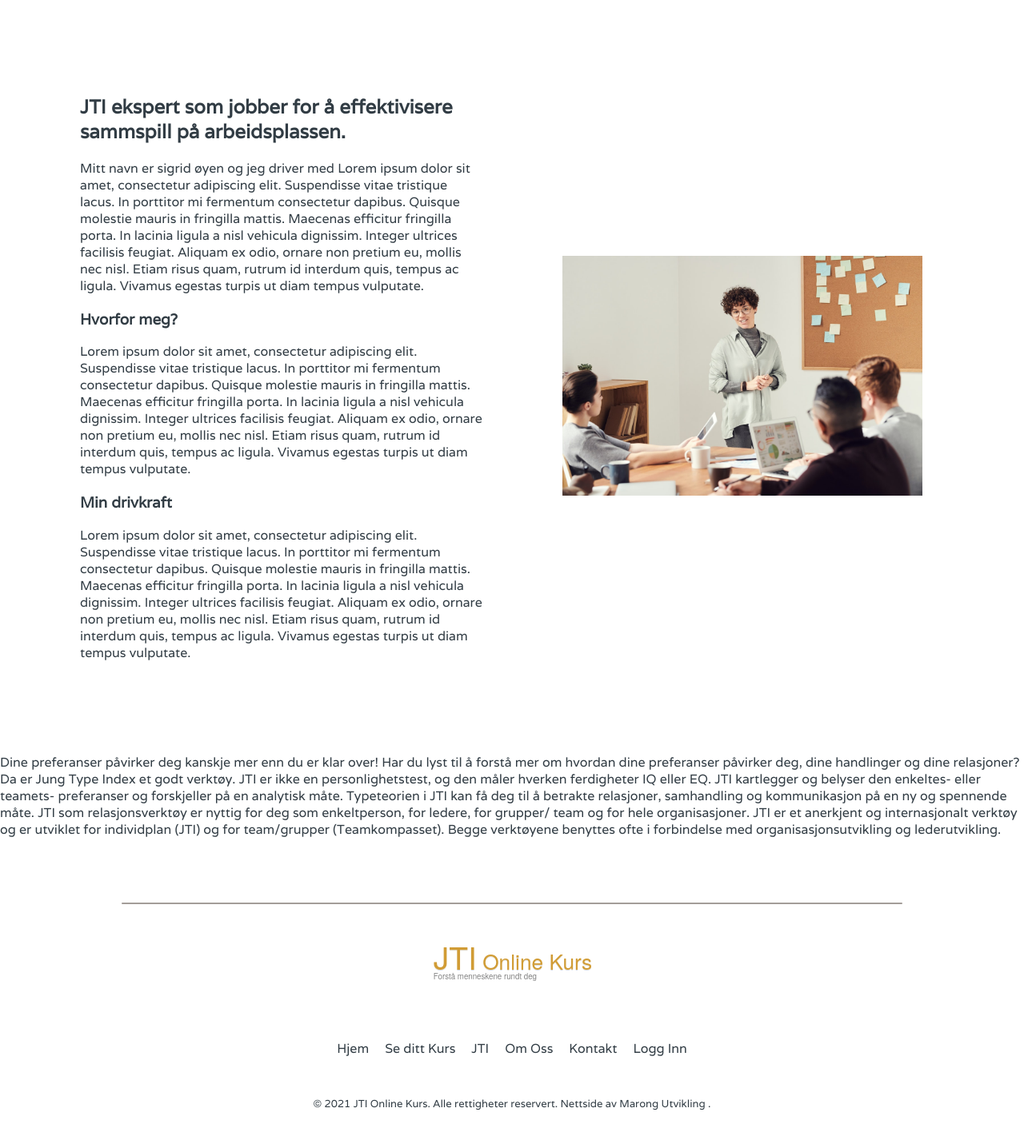
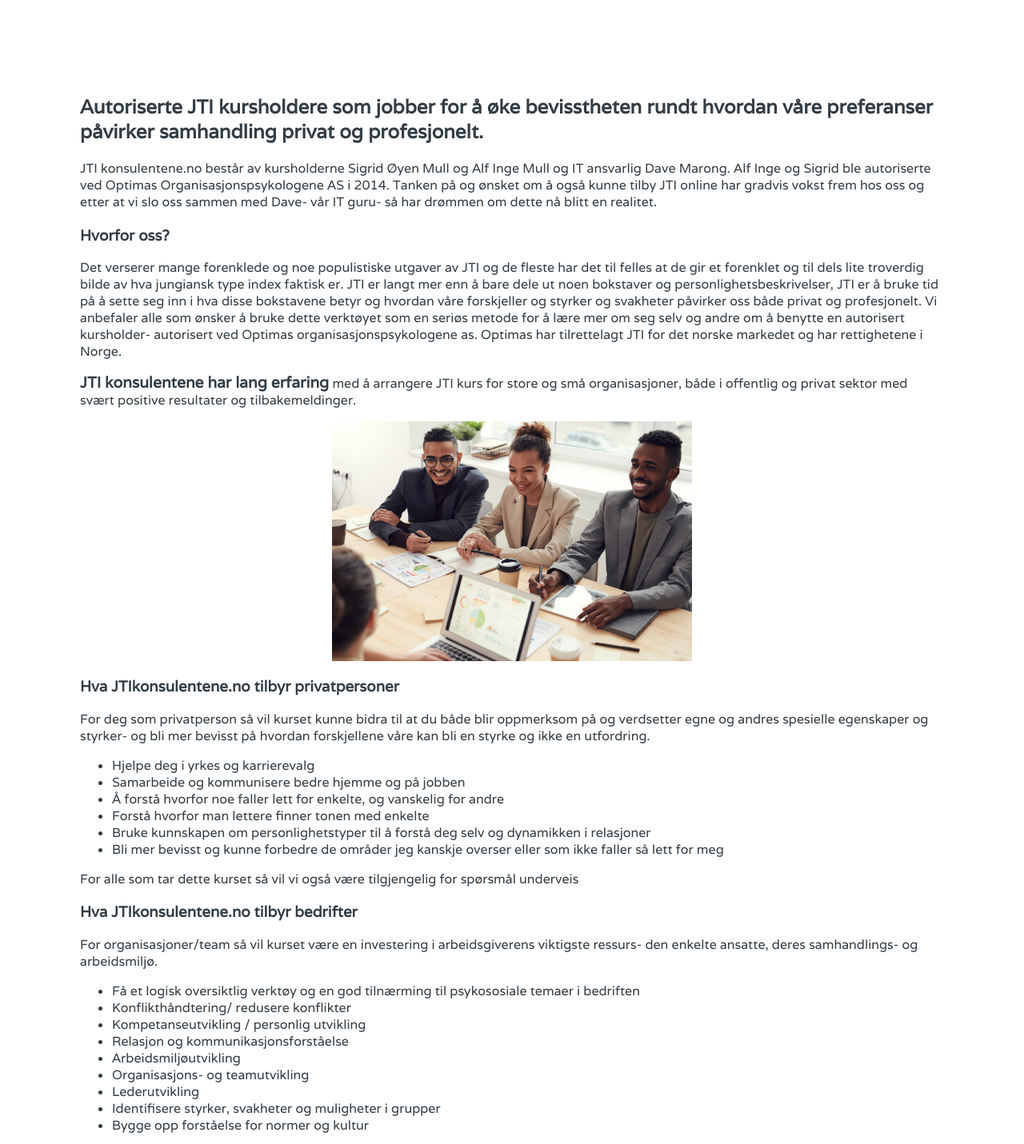
Before and after one commit to davemarong/JTI-Online-Course, a Next.js app: page /om-oss in a window 1280 px wide. Shown: the part 779-2210 px from the top of the page at 80% size. Built offline with nearby package versions, Linux system fonts and the light colour scheme.

Commit message:
Add content and layout to omoss

```diff
--- a/pages/om-oss.js
+++ b/pages/om-oss.js
@@ -12,7 +12,7 @@
     <div>
       <Nav isLogged={isLogged} />
       <OmOss />
-      <div>
+      {/* <div>
         <p>
           Dine preferanser påvirker deg kanskje mer enn du er klar over! Har du
           lyst til å forstå mer om hvordan dine preferanser påvirker deg, dine
@@ -28,7 +28,7 @@
           Begge verktøyene benyttes ofte i forbindelse med
           organisasjonsutvikling og lederutvikling.
         </p>
-      </div>
+      </div> */}
       <Footer />
     </div>
   );
--- a/src/components/OmOss/OmOss.js
+++ b/src/components/OmOss/OmOss.js
@@ -4,6 +4,7 @@
 import styles from "./OmOss.module.scss";
 // Assets
 import sigrid from "../../../public/images/aboutUs2.jpg";
+import squad from "../../../public/images/squad.jpg";
 export default function OmOss() {
   return (
     <div className={styles.aboutUs}>
@@ -13,44 +14,105 @@
       <div className={styles.aboutUs_mainSection}>
         <div className={styles.aboutUs_mainSection_text}>
           <h2>
-            JTI ekspert som jobber for å effektivisere sammspill på
-            arbeidsplassen.
+            Autoriserte JTI kursholdere som jobber for å øke bevisstheten rundt
+            hvordan våre preferanser påvirker samhandling privat og
+            profesjonelt.
           </h2>
           <p>
-            Mitt navn er sigrid øyen og jeg driver med Lorem ipsum dolor sit
-            amet, consectetur adipiscing elit. Suspendisse vitae tristique
-            lacus. In porttitor mi fermentum consectetur dapibus. Quisque
-            molestie mauris in fringilla mattis. Maecenas efficitur fringilla
-            porta. In lacinia ligula a nisl vehicula dignissim. Integer ultrices
-            facilisis feugiat. Aliquam ex odio, ornare non pretium eu, mollis
-            nec nisl. Etiam risus quam, rutrum id interdum quis, tempus ac
-            ligula. Vivamus egestas turpis ut diam tempus vulputate.
+            JTI konsulentene.no består av kursholderne Sigrid Øyen Mull og Alf
+            Inge Mull og IT ansvarlig Dave Marong. Alf Inge og Sigrid ble
+            autoriserte ved Optimas Organisasjonspsykologene AS i 2014. Tanken
+            på og ønsket om å også kunne tilby JTI online har gradvis vokst frem
+            hos oss og etter at vi slo oss sammen med Dave- vår IT guru- så har
+            drømmen om dette nå blitt en realitet.
           </p>
-          <h3>Hvorfor meg?</h3>
+          <h3>Hvorfor oss?</h3>
           <p>
-            Lorem ipsum dolor sit amet, consectetur adipiscing elit. Suspendisse
-            vitae tristique lacus. In porttitor mi fermentum consectetur
-            dapibus. Quisque molestie mauris in fringilla mattis. Maecenas
-            efficitur fringilla porta. In lacinia ligula a nisl vehicula
-            dignissim. Integer ultrices facilisis feugiat. Aliquam ex odio,
-            ornare non pretium eu, mollis nec nisl. Etiam risus quam, rutrum id
-            interdum quis, tempus ac ligula. Vivamus egestas turpis ut diam
-            tempus vulputate.
+            Det verserer mange forenklede og noe populistiske utgaver av JTI og
+            de fleste har det til felles at de gir et forenklet og til dels lite
+            troverdig bilde av hva jungiansk type index faktisk er. JTI er langt
+            mer enn å bare dele ut noen bokstaver og personlighetsbeskrivelser,
+            JTI er å bruke tid på å sette seg inn i hva disse bokstavene betyr
+            og hvordan våre forskjeller og styrker og svakheter påvirker oss
+            både privat og profesjonelt. Vi anbefaler alle som ønsker å bruke
+            dette verktøyet som en seriøs metode for å lære mer om seg selv og
+            andre om å benytte en autorisert kursholder- autorisert ved Optimas
+            organisasjonspsykologene as. Optimas har tilrettelagt JTI for det
+            norske markedet og har rettighetene i Norge.
           </p>
-          <h3>Min drivkraft</h3>
           <p>
-            Lorem ipsum dolor sit amet, consectetur adipiscing elit. Suspendisse
-            vitae tristique lacus. In porttitor mi fermentum consectetur
-            dapibus. Quisque molestie mauris in fringilla mattis. Maecenas
-            efficitur fringilla porta. In lacinia ligula a nisl vehicula
-            dignissim. Integer ultrices facilisis feugiat. Aliquam ex odio,
-            ornare non pretium eu, mollis nec nisl. Etiam risus quam, rutrum id
-            interdum quis, tempus ac ligula. Vivamus egestas turpis ut diam
-            tempus vulputate.
+            <b style={{ fontSize: "1.2rem" }}>
+              JTI konsulentene har lang erfaring
+            </b>{" "}
+            med å arrangere JTI kurs for store og små organisasjoner, både i
+            offentlig og privat sektor med svært positive resultater og
+            tilbakemeldinger.
           </p>
-        </div>
-        <div className={styles.aboutUs_mainSection_img}>
-          <Image src={sigrid} height="300" width="450" />
+          <div className={styles.aboutUs_mainSection_img}>
+            <Image src={squad} height="300" width="450" />
+          </div>
+
+          <h3>Hva JTIkonsulentene.no tilbyr privatpersoner</h3>
+          <p>
+            For deg som privatperson så vil kurset kunne bidra til at du både
+            blir oppmerksom på og verdsetter egne og andres spesielle egenskaper
+            og styrker- og bli mer bevisst på hvordan forskjellene våre kan bli
+            en styrke og ikke en utfordring.
+          </p>
+          <ul>
+            <li>Hjelpe deg i yrkes og karrierevalg</li>
+            <li>Samarbeide og kommunisere bedre hjemme og på jobben</li>
+            <li>
+              Å forstå hvorfor noe faller lett for enkelte, og vanskelig for
+              andre
+            </li>
+            <li>Forstå hvorfor man lettere finner tonen med enkelte</li>
+            <li>
+              Bruke kunnskapen om personlighetstyper til å forstå deg selv og
+              dynamikken i relasjoner
+            </li>
+            <li>
+              Bli mer bevisst og kunne forbedre de områder jeg kanskje overser
+              eller som ikke faller så lett for meg
+            </li>
+          </ul>
+          <p>
+            For alle som tar dette kurset så vil vi også være tilgjengelig for
+            spørsmål underveis
+          </p>
+          <h3>Hva JTIkonsulentene.no tilbyr bedrifter</h3>
+          <p>
+            For organisasjoner/team så vil kurset være en investering i
+            arbeidsgiverens viktigste ressurs- den enkelte ansatte, deres
+            samhandlings- og arbeidsmiljø.
+          </p>
+          <ul>
+            <li>
+              Få et logisk oversiktlig verktøy og en god tilnærming til
+              psykososiale temaer i bedriften
+            </li>
+            <li>Konflikthåndtering/ redusere konflikter</li>
+            <li>Kompetanseutvikling / personlig utvikling</li>
+            <li>Relasjon og kommunikasjonsforståelse</li>
+            <li>Arbeidsmiljøutvikling</li>
+            <li>Organisasjons- og teamutvikling</li>
+            <li>Lederutvikling</li>
+            <li>Identifisere styrker, svakheter og muligheter i grupper</li>
+            <li>Bygge opp forståelse for normer og kultur</li>
+          </ul>
+          <div className={styles.aboutUs_mainSection_img}>
+            <Image src={sigrid} height="300" width="450" />
+          </div>
+          <h3>Fysisk kurs</h3>
+          <p>
+            Vi tilbyr også fysiske kurs for større eller mindre grupper. Et
+            fysisk kurs vil gi mulighet for fortløpende diskusjoner og
+            refleksjon knyttet opp til det enkelte arbeidssted. Fysiske kurs
+            egner seg også svært godt ved for eksempel i forbindelse med
+            teambuilding. JTI anbefales for både nyetablerte team/grupper og for
+            team/grupper som har jobbet sammen over tid. Ønsker du pristilbud på
+            et fysisk kurs så benytt skjemaet her (link til kontakt oss siden)
+          </p>
         </div>
       </div>
     </div>
--- a/src/components/OmOss/OmOss.module.scss
+++ b/src/components/OmOss/OmOss.module.scss
@@ -23,6 +23,7 @@
   }
   .aboutUs_mainSection {
     display: flex;
+    flex-direction: column;
     gap: 70px;
     margin: layout.$body-margin;
     .aboutUs_mainSection_text {
```
Also changed, not shown: public/images/squad.jpg (added).
